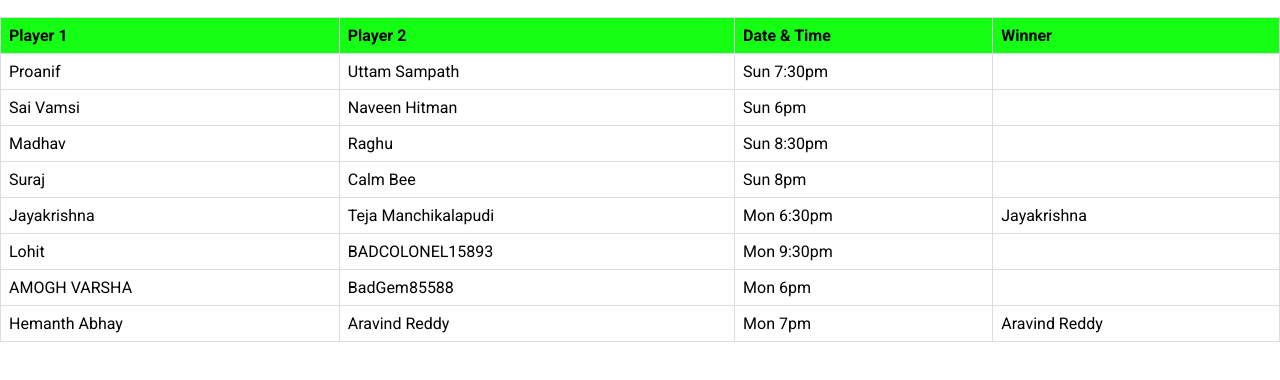
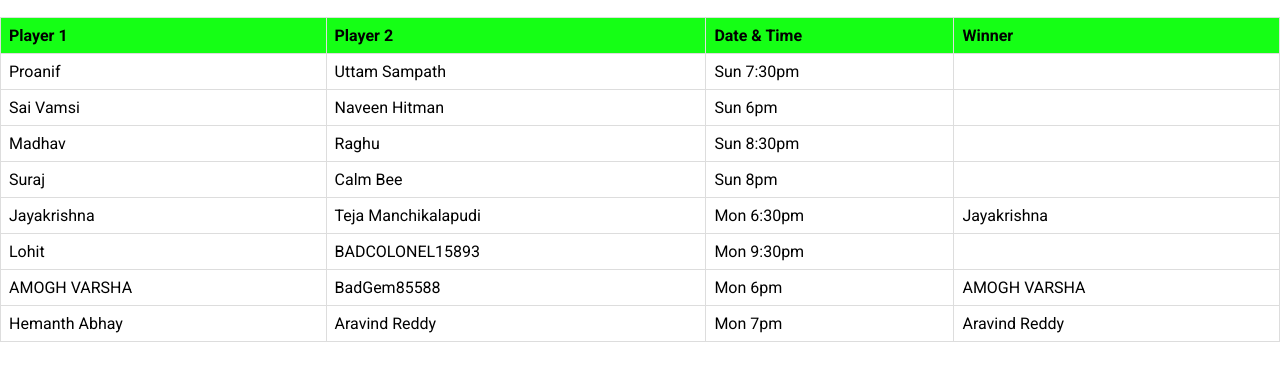
Before and after one commit to Rishikesh183/RC24-Contest, a website: page public/index.html in a window 1280 px wide. Shown: the part 178-558 px from the top of the page. Drawn offline with Linux system fonts and the light colour scheme.

Commit message:
Update index.html

```diff
--- a/public/index.html
+++ b/public/index.html
@@ -79,7 +79,7 @@
                 <td>AMOGH VARSHA</td>
                 <td>BadGem85588 </td>
                 <td>Mon 6pm</td>
-                <td></td>
+                <td>AMOGH VARSHA</td>
             </tr>
             <tr>
                 <td>Hemanth Abhay</td>
```
